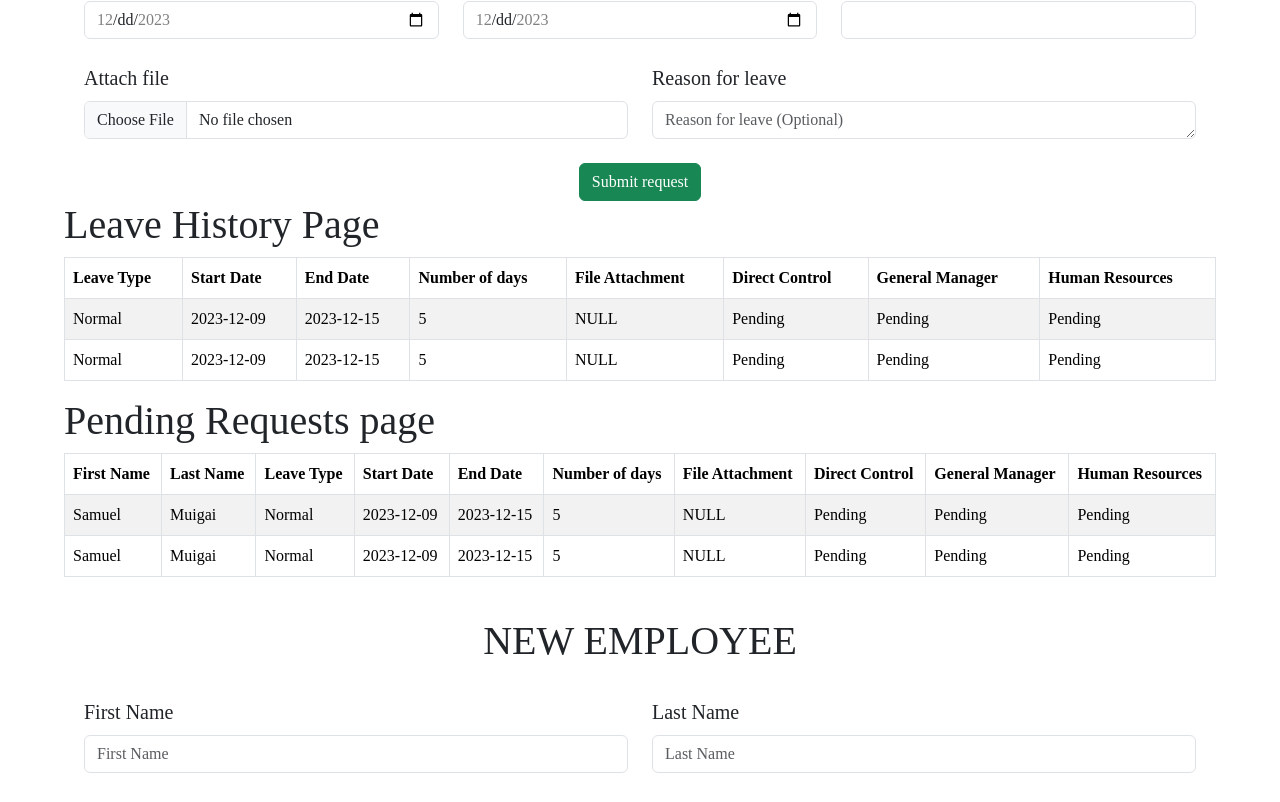
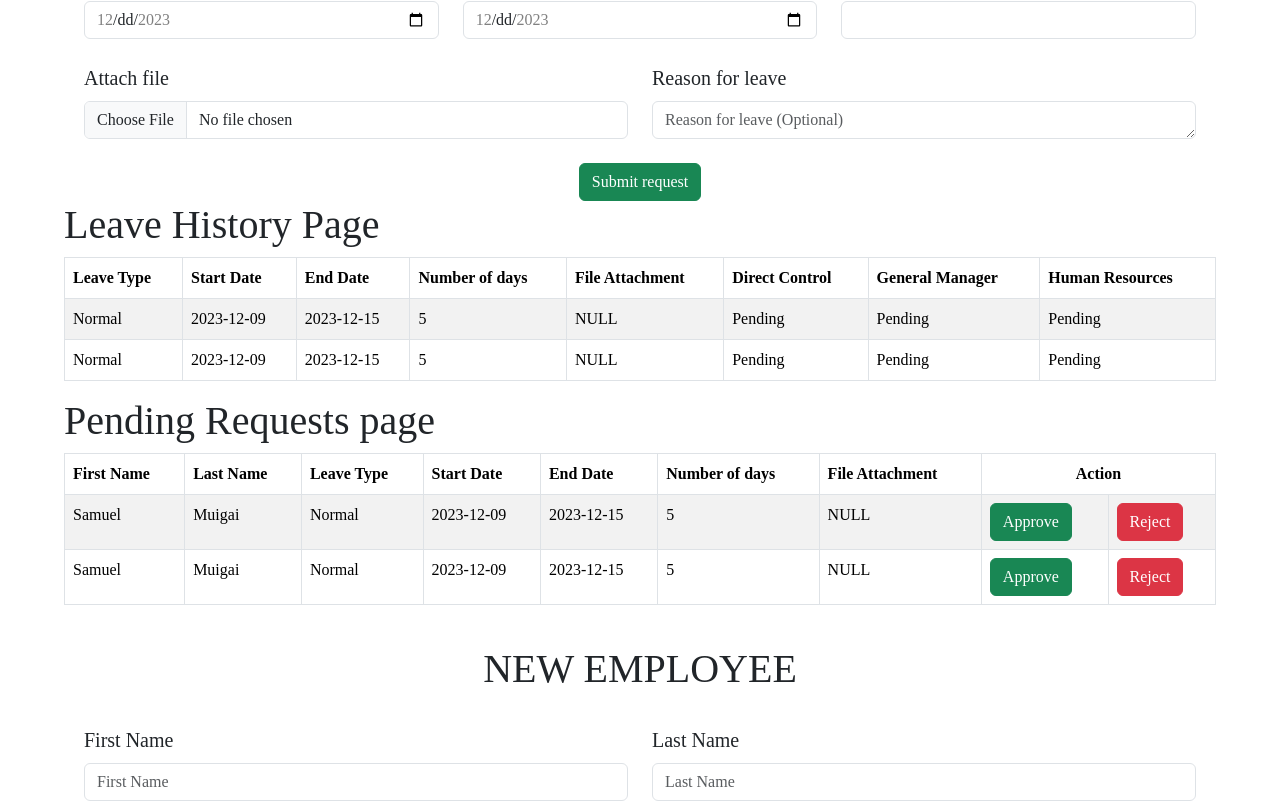
Before and after one commit to NdunguSam01/lms-mobikey, a React (Create React App) app: page /dashboard in a window 1280 px wide. Shown: the part 411-1213 px from the top of the page. Built offline with nearby package versions, Linux system fonts and the light colour scheme.

Commit message:
Added approve and reject buttons

```diff
--- a/src/Pages/Pending Requests.js
+++ b/src/Pages/Pending Requests.js
@@ -13,9 +13,7 @@ const PendingRequests = () =>
                         <th scope="col">End Date</th>
                         <th scope="col">Number of days</th>
                         <th scope="col">File Attachment</th>
-                        <th scope="col">Direct Control</th>
-                        <th scope="col">General Manager</th>
-                        <th scope="col">Human Resources</th>
+                        <th scope="col" colSpan={2} className="text-center">Action</th>
                     </tr>
                 </thead>
                 <tbody>
@@ -27,9 +25,8 @@ const PendingRequests = () =>
                         <td data-label="End Date">2023-12-15</td>
                         <td data-label="Number of days">5</td>
                         <td data-label="File Attachment">NULL</td>
-                        <td data-label="HOD">Pending</td>
-                        <td data-label="General Manager">Pending</td>
-                        <td data-label="Human Resources">Pending</td>
+                        <td><button className="btn btn-success">Approve</button></td>
+                        <td><button className="btn btn-danger">Reject</button></td>
                     </tr>
                     <tr>
                         <td data-label="First Name">Samuel</td>
@@ -39,9 +36,8 @@ const PendingRequests = () =>
                         <td data-label="End Date">2023-12-15</td>
                         <td data-label="Number of days">5</td>
                         <td data-label="File Type">NULL</td>
-                        <td data-label="HOD">Pending</td>
-                        <td data-label="General Manager">Pending</td>
-                        <td data-label="Human Resources">Pending</td>
+                        <td><button className="btn btn-success">Approve</button></td>
+                        <td><button className="btn btn-danger">Reject</button></td>
                     </tr>
                 </tbody>
             </table>
```
